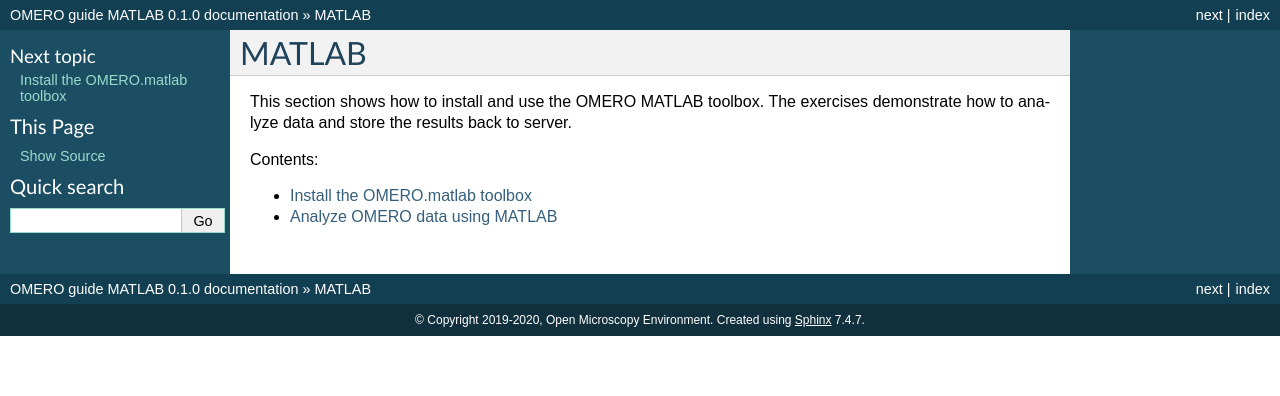
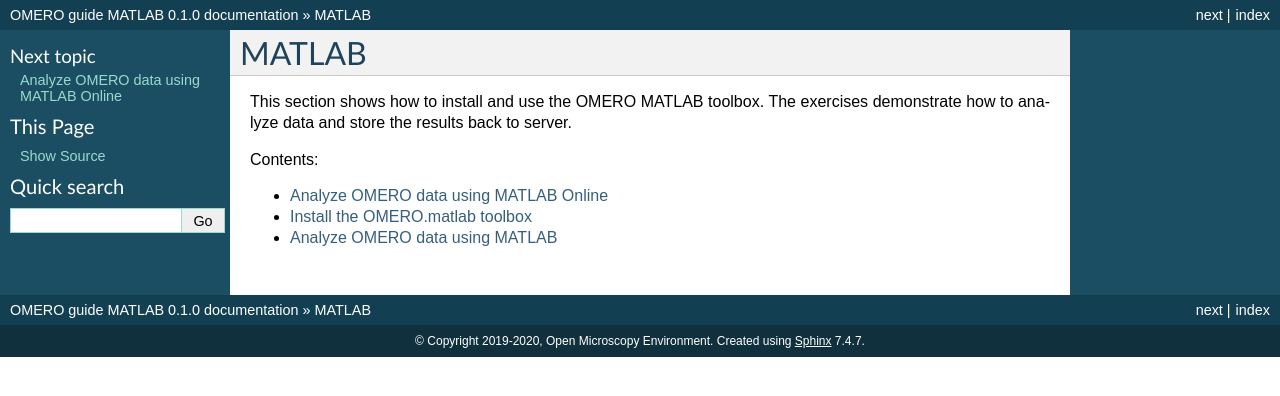
Before and after one commit to ome/omero-guide-matlab, a Sphinx documentation site: the page built from docs/index.rst, in a window 1280 px wide. Shown: the top 396 px of the page. Built offline with Sphinx 7.4.7, drawn with Linux system fonts in a browser that asks for light colours; some of the changed lines change nothing that is shown.

Commit message:
Add new Matlab Online workflow

```diff
--- a/docs/index.rst
+++ b/docs/index.rst
@@ -9,5 +9,6 @@
 .. toctree::
    :maxdepth: 1
 
+   matlabonline
    setup
    matlab
--- /dev/null
+++ b/docs/matlabonline.rst
@@ -0,0 +1,4 @@
+Analyze OMERO data using MATLAB Online
+======================================
+
+This workflow was contributed by community, see https://github.com/mathworks/Open-Microscopy-Data-MATLAB. It allows to work with OMERO data via MATLAB Online. In this way, there is no need to download and install MatLab locally as MatLab is running in your browser. You will need a valid Mathworks account. An easy to understand environment with Jupyter Notebooks is provided. Follow the steps on the https://uk.mathworks.com/matlabcentral/fileexchange/156034-open-microscopy-data-matlab.
```
